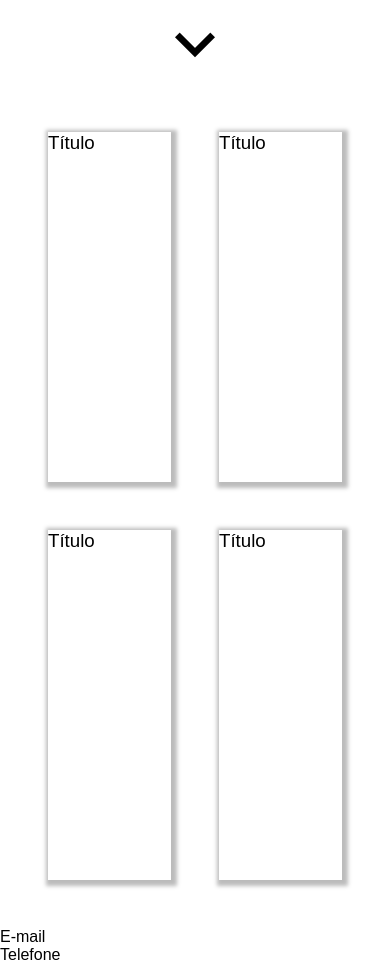
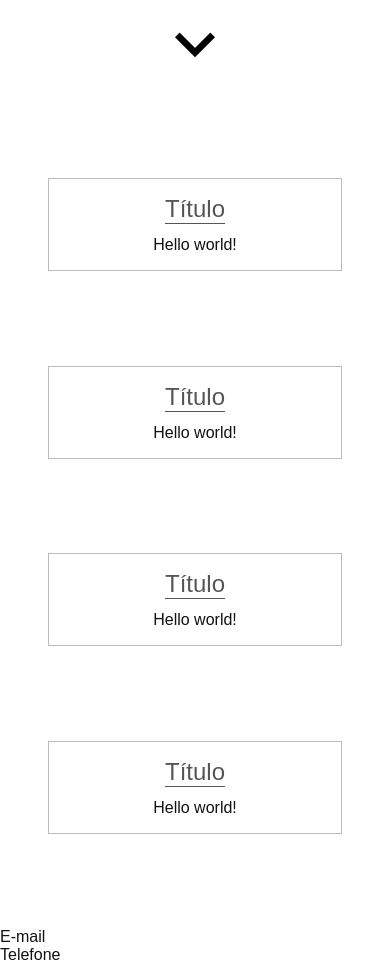
Before and after one commit to jaq-the-cat/anest-app-site, a plain HTML site: page index.html in a window 390 px wide. Shown: the part 760-1724 px from the top of the page. Drawn offline with Linux system fonts and the light colour scheme.

Commit message:
responsiv n stuff

```diff
--- a/index.css
+++ b/index.css
@@ -6,6 +6,7 @@
     border: 0;
     font-weight: normal;
     text-decoration: none;
+    color: #121212;
 }
 
 /*
@@ -50,7 +51,7 @@ header #to-main:hover {
  */
 
 main {
-    height: 100vh;
+    min-height: 100vh;
     display: grid;
     grid-template:
         1fr 1fr / 1fr 1fr;
@@ -60,9 +61,34 @@ main {
 }
 
 main .card {
-    box-shadow: 2px 2px 4px 4px #0004;
+    /*box-shadow: 2px 2px 4px 4px #0004;*/
+    border: 1px solid #0004;
+    display: flex;
+    flex-direction: column;
+    align-items: center;
+    justify-content: flex-start;
+    padding: 1rem;
+}
+
+main .card h3 {
+    font-size: 1.5rem;
+    color: #000a;
+    border-bottom: 1px solid #000a;
+    margin-bottom: 0.75rem;
+}
+
+main .card p {
+    font-size: 1rem;
 }
 
 .material-icons, .material-icons-outlined {
     vertical-align: middle;
 }
+
+@media only screen and (max-width: 700px) {
+    main {
+        display: flex;
+        flex-direction: column;
+        justify-content: space-evenly;
+    }
+}
--- a/index.html
+++ b/index.html
@@ -16,15 +16,19 @@
     <main id="main">
         <section class="card">
             <h3>Título</h3>
+            <p>Hello world!</p>
         </section>
         <section class="card">
             <h3>Título</h3>
+            <p>Hello world!</p>
         </section>
         <section class="card">
             <h3>Título</h3>
+            <p>Hello world!</p>
         </section>
         <section class="card">
             <h3>Título</h3>
+            <p>Hello world!</p>
         </section>
     </main>
     <footer>
```
